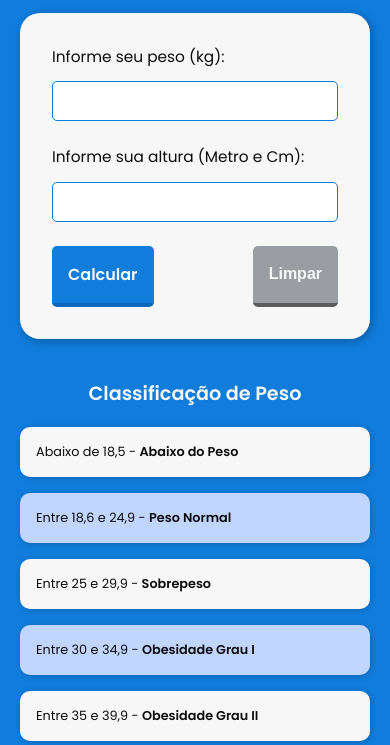
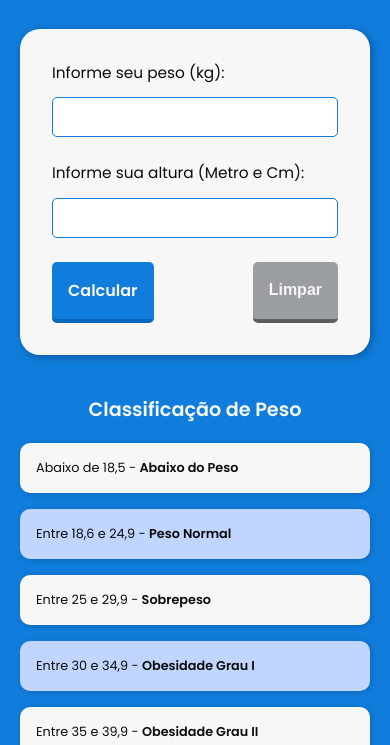
Before and after one commit to leehsanttana/calcule-imc, a plain HTML site: page index.html in a window 390 px wide. Shown: the part 96-841 px from the top of the page. Drawn offline with Linux system fonts and the light colour scheme.

Commit message:
Corrigindo o distanciamento entre as colunas.

```diff
--- a/css/style.css
+++ b/css/style.css
@@ -57,6 +57,7 @@ h1 {
 }
 
 .calc-section {
+  margin-top: 58px;
   padding: 2em;
   background: var(--white);
   border-radius: 20px;
@@ -211,6 +212,10 @@ h1 {
     grid-template-columns: 1fr;
   }
 
+  .calc-section {
+    margin-top: 1em;
+  }
+
   .modal.active {
     margin-top: 0px;
   }
```
